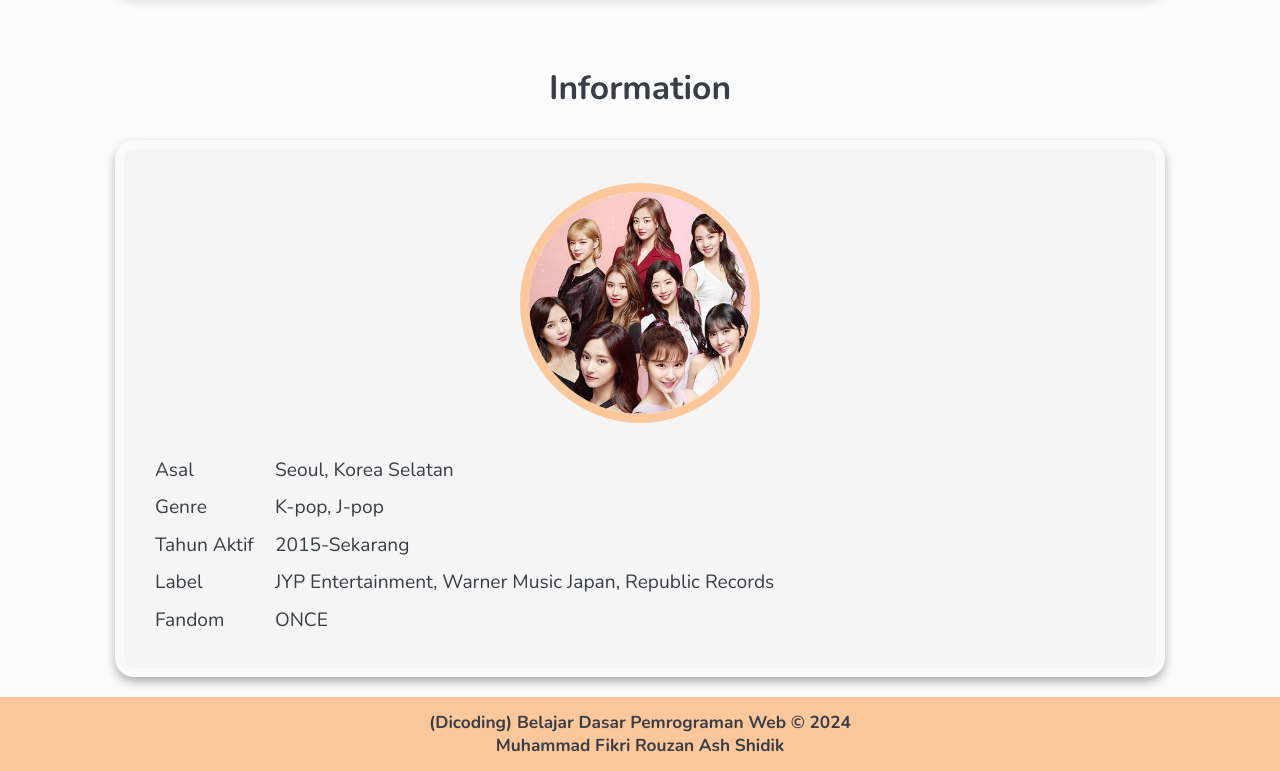
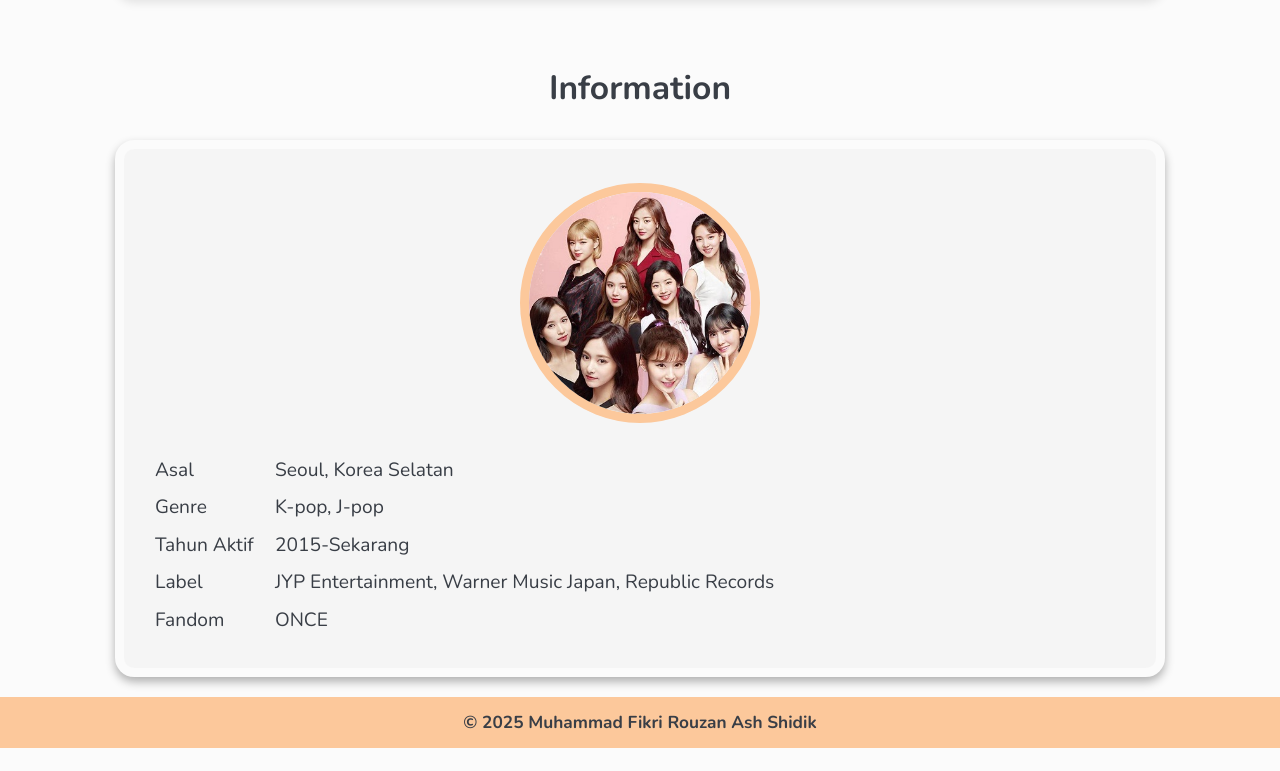
Before and after one commit to Fikri-Rouzan/twice-universe, a plain HTML site: page index.html in a window 1280 px wide. Shown: the part 5595-6366 px from the top of the page. After the commit the page ends 6343 px from the top, so only its background shows below. Drawn offline with nearby package versions, Linux system fonts and the light colour scheme.

Commit message:
ninth commit

```diff
--- a/index.html
+++ b/index.html
@@ -451,10 +451,12 @@
     </main>
 
     <footer>
-      <h2>(Dicoding) Belajar Dasar Pemrograman Web &copy 2024</h2>
-      <h2>Muhammad Fikri Rouzan Ash Shidik</h2>
+      <h2>&copy <span id="year"></span> Muhammad Fikri Rouzan Ash Shidik</h2>
     </footer>
 
     <script src="src/script.js"></script>
+    <script>
+      document.getElementById("year").innerText = new Date().getFullYear();
+    </script>
   </body>
 </html>
```
